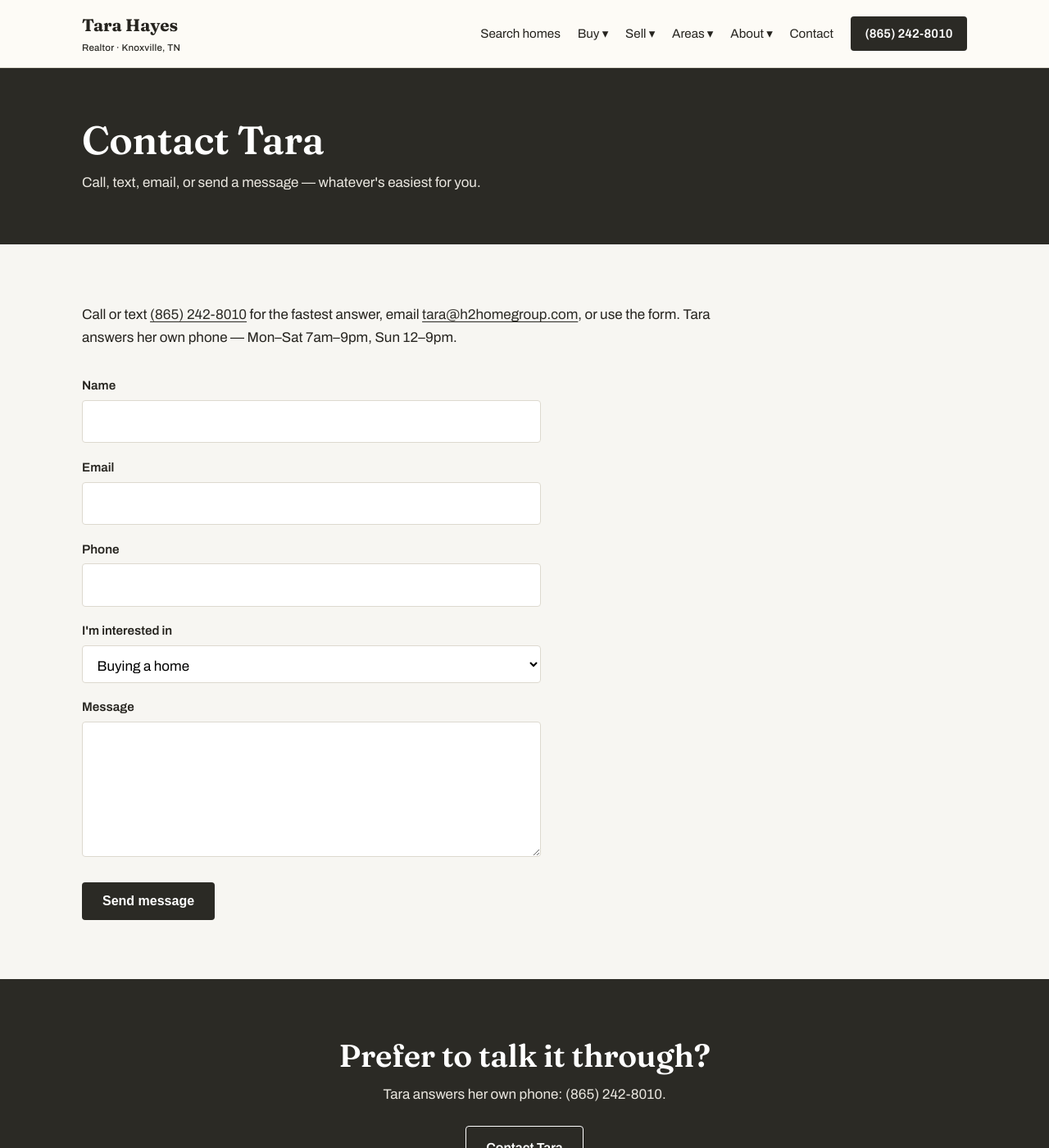
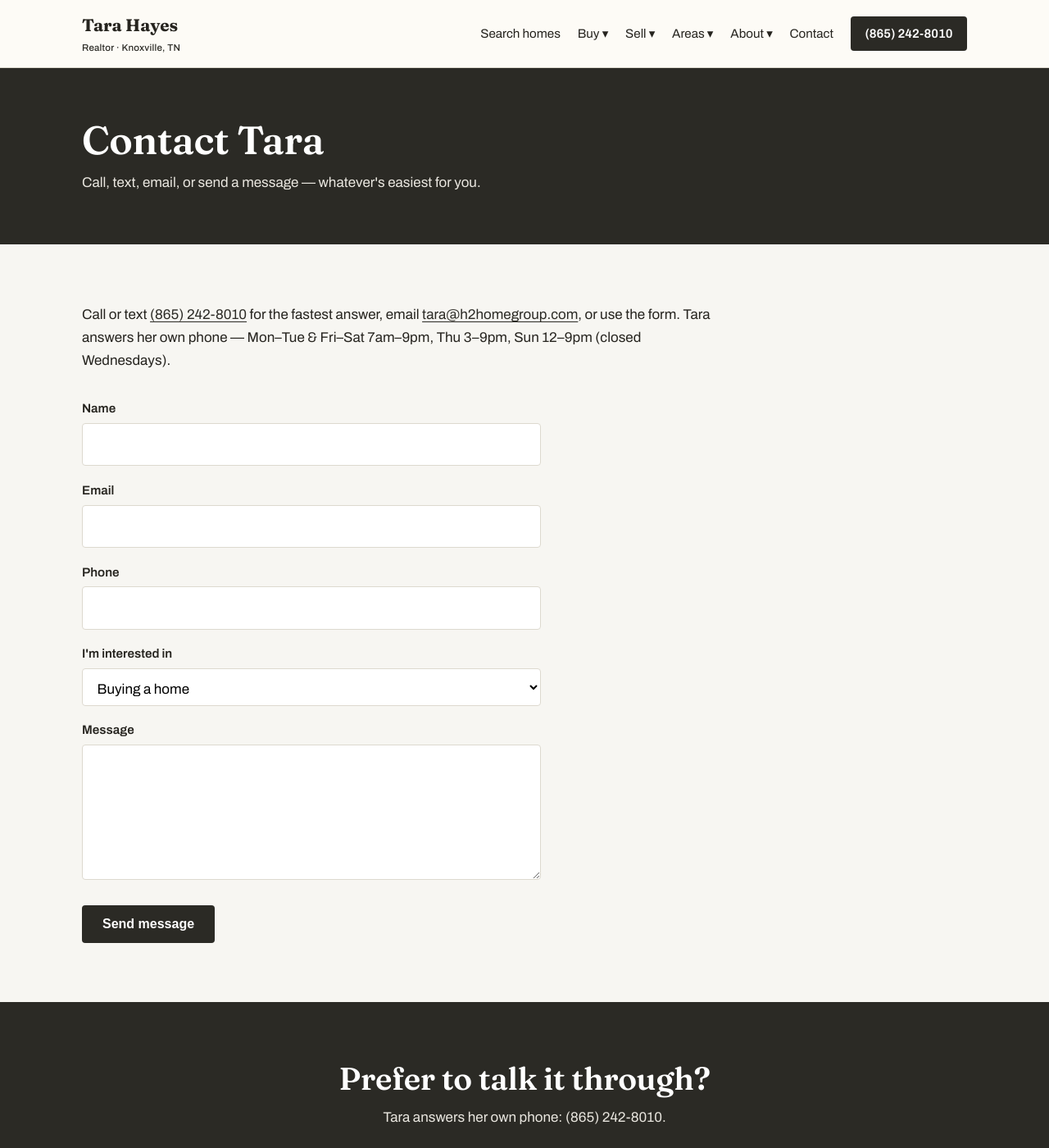
Before and after one commit to Westyn3/tara-hayes-realtor, a Jekyll site: the page built from contact.html, in a window 1280 px wide and 1400 px high. Shown: the whole window at 82% size. Built offline with Jekyll 4.4.1, drawn with Linux system fonts in a browser that asks for light colours; some of the changed text lies outside the part shown.

Commit message:
Update hours to match GBP: Wednesdays closed, Thursday 3-9pm (schema + footer + contact)
Co-Authored-By: Claude Fable 5 <noreply@anthropic.com>
Claude-Session: https://claude.ai/code/session_017Tdkj31mQYZtdN1yVPKqVk

```diff
--- a/_layouts/default.html
+++ b/_layouts/default.html
@@ -219,7 +220,7 @@
       <ul>
         <li><a href="tel:+18652428010">(865) 242-8010</a> &middot; call or text</li>
         <li><a href="mailto:tara@h2homegroup.com">tara@h2homegroup.com</a></li>
-        <li>Mon&ndash;Sat 7am&ndash;9pm &middot; Sun 12&ndash;9pm</li>
+        <li>Mon&ndash;Tue &amp; Fri&ndash;Sat 7am&ndash;9pm &middot; Thu 3&ndash;9pm &middot; Sun 12&ndash;9pm &middot; Closed Wed</li>
       </ul>
     </div>
     <div>
--- a/contact.html
+++ b/contact.html
@@ -13,7 +13,7 @@ crumb: "Contact"
 <section class="section">
   <div class="wrap">
     <div class="prose" style="margin-bottom:2rem;">
-      <p>Call or text <a href="tel:+18652428010">(865) 242-8010</a> for the fastest answer, email <a href="mailto:tara@h2homegroup.com">tara@h2homegroup.com</a>, or use the form. Tara answers her own phone &mdash; Mon&ndash;Sat 7am&ndash;9pm, Sun 12&ndash;9pm.</p>
+      <p>Call or text <a href="tel:+18652428010">(865) 242-8010</a> for the fastest answer, email <a href="mailto:tara@h2homegroup.com">tara@h2homegroup.com</a>, or use the form. Tara answers her own phone &mdash; Mon&ndash;Tue &amp; Fri&ndash;Sat 7am&ndash;9pm, Thu 3&ndash;9pm, Sun 12&ndash;9pm (closed Wednesdays).</p>
     </div>
     <form class="form" action="https://formspree.io/f/mjyyrveo" method="POST">
       <label for="name">Name</label>
```
Also changed, not shown: other parts of _layouts/default.html (+2 -1 lines).
